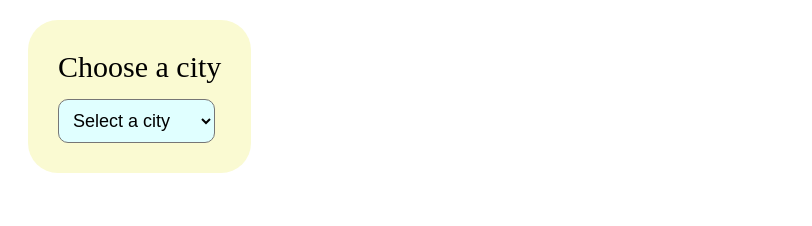
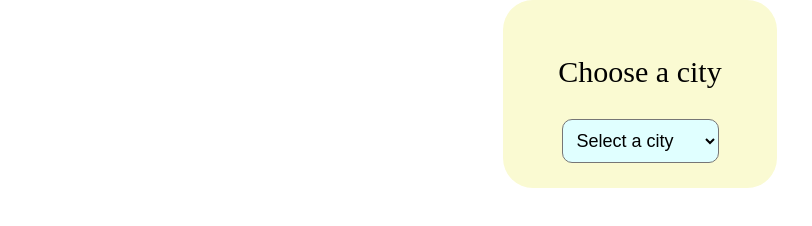
Before and after one commit to jennyweic/time-zone-dropdown, a website: page index.html in a window 1280 px wide. Shown: the whole page, without its empty margins (0-812 px from the left). Drawn offline with nearby package versions, Linux system fonts and the light colour scheme.

Commit message:
Center the city object

```diff
--- a/index.html
+++ b/index.html
@@ -10,6 +10,7 @@
     <title>Time Zone Dropdown</title>
   </head>
   <body>
+    <div class="container">
       <form>
         <label for="cities">Choose a city</label>
         <select id="city">
@@ -19,6 +20,7 @@
           <option value="sydney" id="syndey">🇦🇺 Sydney 🇦🇺</option>
         </select>
       </form>
+    </div>
   </body>
   <script src="index.js"></script>
 </html>
--- a/style.css
+++ b/style.css
@@ -1,15 +1,23 @@
+body,
+html {
+  height: 100% auto;
+  margin: 0 auto;
+  display: flex;
+  align-items: center;
+  justify-content: center;
+}
+
 form {
-  display: block;
   background-color: lightgoldenrodyellow;
-  max-width: fit-content;
-  margin: 20px;
-  padding: 30px;
+  padding: 25px;
   border-radius: 30px;
+  height: 0 auto;
 }
 
 label {
+  display: block;
   font-size: 30px;
-  margin-top: 30px;
+  margin: 30px;
 }
 
 select {
@@ -17,6 +25,12 @@ select {
   font-size: 18px;
   border-radius: 10px;
   background-color: lightcyan;
-  margin-top: 15px;
+  margin: 0 auto;
   padding: 10px;
 }
+
+.container {
+  display: grid;
+  height: 100% auto;
+  margin: 0 auto;
+}
```
Lines whose indentation alone changed are shown as unchanged.
